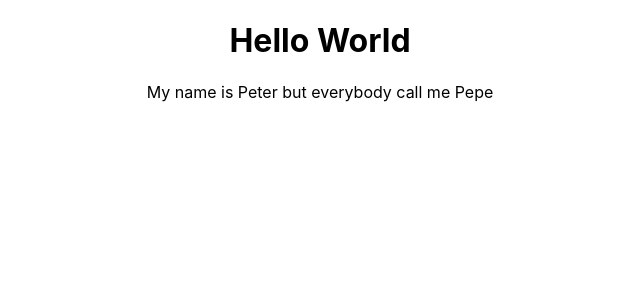
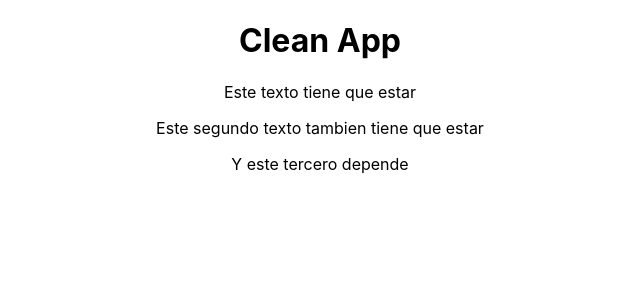
Before and after one commit to jdcasanova/test-gh-1, a React (Create React App) app: page / in a window 1280 px wide. Shown: the top 300 px of the page, without its empty margins (320-960 px from the left). Built offline with nearby package versions, Linux system fonts and the light colour scheme.

Commit message:
unico commit

```diff
--- a/src/App.js
+++ b/src/App.js
@@ -3,8 +3,10 @@ import './App.css';
 function App() {
   return (
     <div className="App">
-      <h1>Hello World</h1>
-      <p>My name is Peter but everybody call me Pepe</p>
+      <h1>Clean App</h1>
+      <p>Este texto tiene que estar</p>
+      <p>Este segundo texto tambien tiene que estar</p>
+      <p>Y este tercero depende</p>
     </div>
   );
 }
```
